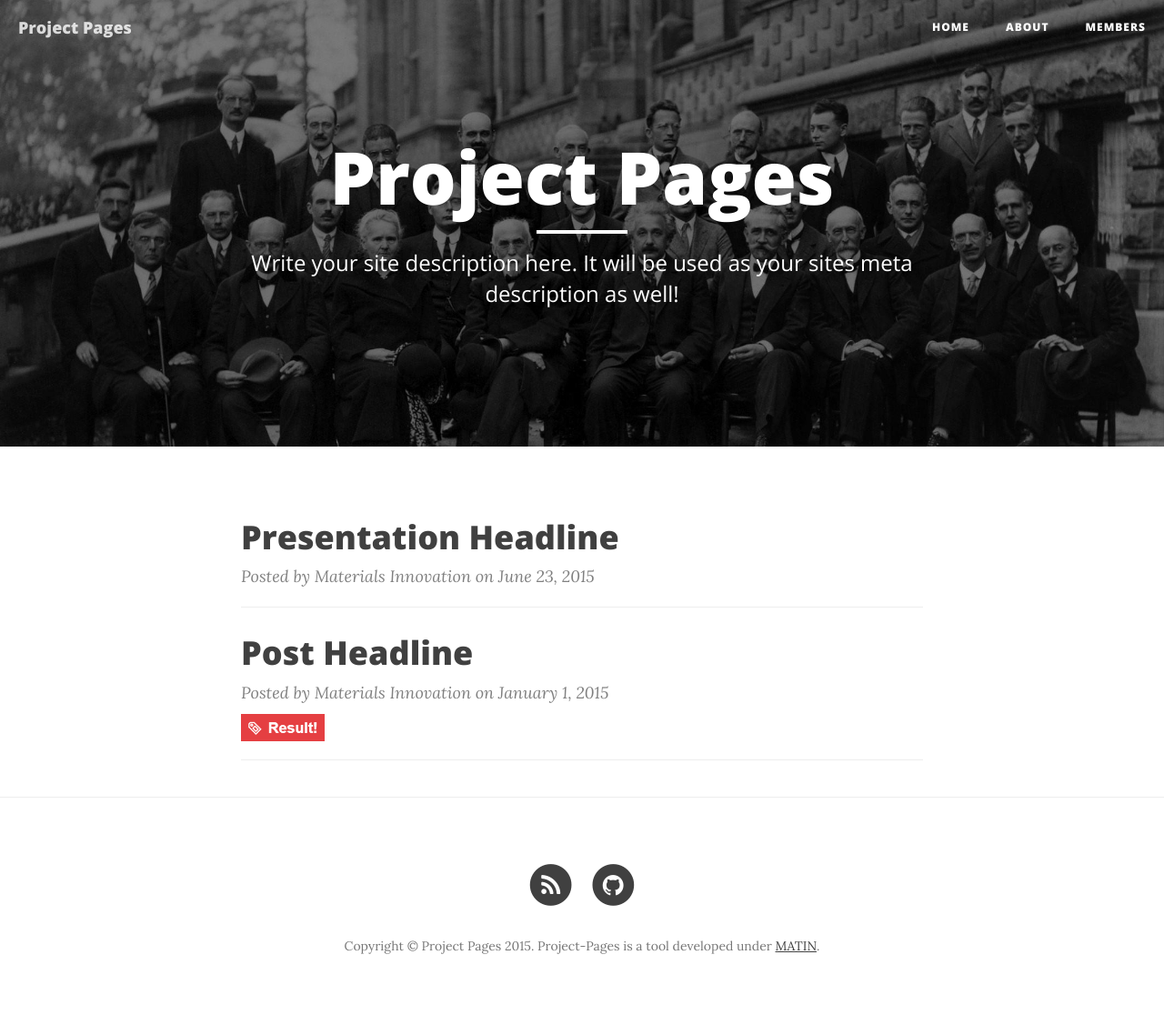
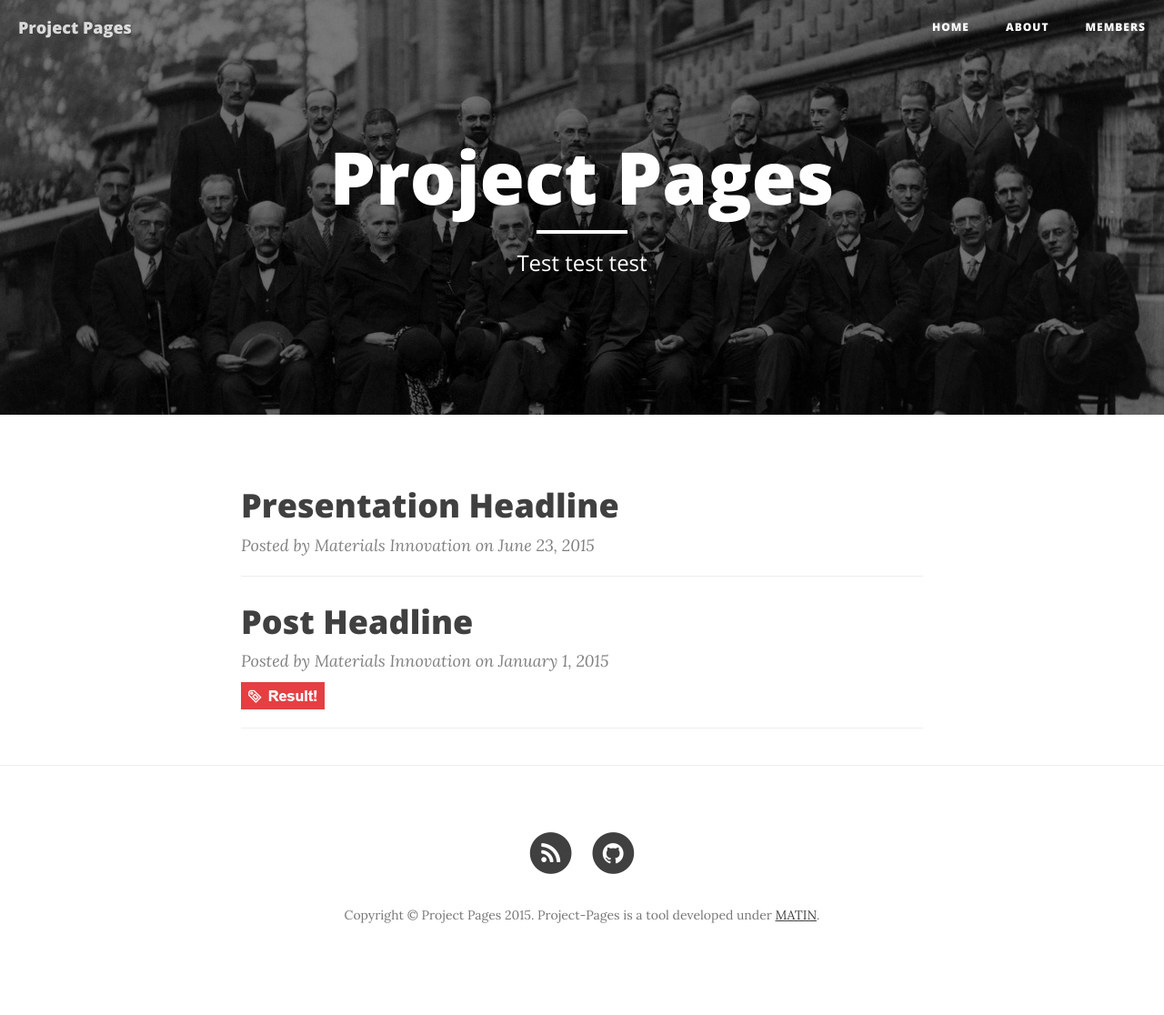
Before and after one commit to Materials-Informatics-Class-Fall2015/MIC-Active-Nematics-Torus, a Jekyll site: the page built from index.html, in a window 1280 px wide. Shown: the whole page at 91% size. Built offline with Jekyll 4.4.1, drawn with Linux system fonts in a browser that asks for light colours; nearby versions of some CDN libraries; the list of posts is cut into pages by our own code; after the commit the page ends 1082 px from its top, so only the background shows below that.

Commit message:
Set basic website config properties

```diff
--- a/_config.yml
+++ b/_config.yml
@@ -2,10 +2,10 @@
 
 title: Project Pages
 header-img: img/home-bg.jpg
-email: your-email@yourdomain.com
-description: "Write your site description here. It will be used as your sites meta description as well!"
-baseurl: "/project-pages"
-url: "http://matin-hub.github.io"
+email: perrywmellis@users.noreply.github.com
+description: "Test test test"
+baseurl: "/PWE-Project-Page"
+url: "http://perrywmellis.github.io"
 github_username:  matin-hub
 project_repository: project-pages
 
```
